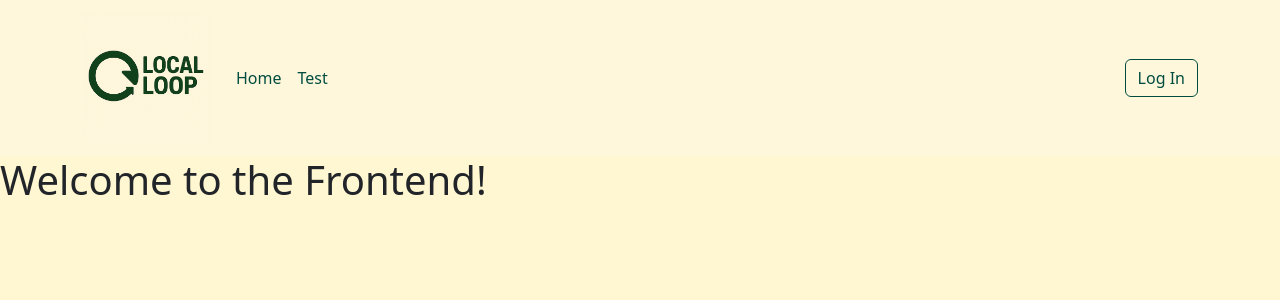
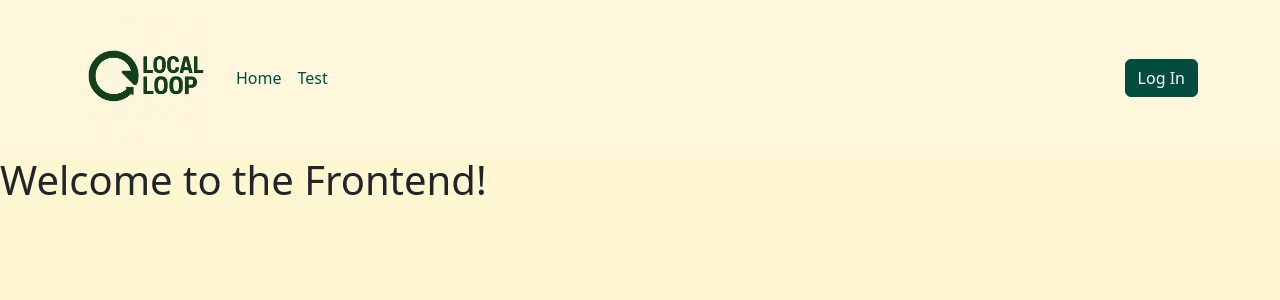
Before and after one commit to FLMP13/Local-Loop-Frontend, a React (Vite) app in the folder my-app/: page / in a window 1280 px wide. Shown: the top 300 px of the page. Built offline with nearby package versions, Linux system fonts and the light colour scheme.

Commit message:
conditional 'My Profile' button and route in Navbar

```diff
--- a/my-app/src/App.jsx
+++ b/my-app/src/App.jsx
@@ -1,7 +1,7 @@
 //  Top Level Layout Component including navigation and routes
 import 'bootstrap/dist/css/bootstrap.min.css';
 import './index.css'
-import React from 'react'
+import React, { useContext } from 'react'
 import { Routes, Route, Link } from 'react-router-dom'
 import Container from 'react-bootstrap/Container';
 import Navbar from 'react-bootstrap/Navbar';
@@ -11,10 +11,14 @@ import Home from './pages/Home.jsx'
 import Test from './pages/Test.jsx'
 import Login from './pages/Login.jsx'
 import CreateProfile from './pages/CreateProfile.jsx'
+import MyProfile from './pages/MyProfile.jsx'
 import logo from './assets/logo.png'
+import { AuthContext } from './context/AuthContext.jsx'
 
 
 export default function App() {
+  const { user } = useContext(AuthContext)
+
   return (
     <>
       <Navbar expand="lg" style={{ backgroundColor: '#fff7dc' }}>
@@ -32,8 +36,13 @@ export default function App() {
             <Nav.Link as={Link} to="/test">Test</Nav.Link>
           </Nav>
           <Nav className="ms-auto">
-            <Button variant="outline-dark" as={Link} to="/login">
-              Log In
+            <Button
+              as={Link}
+              to={user ? '/profile' : '/login'}                             // conditional redirect
+              variant="dark"
+              className="ms-auto"
+            >
+              {user ? 'My Profile' : 'Log In'}
             </Button>
           </Nav>
         </Container>
@@ -43,6 +52,7 @@ export default function App() {
         <Route path="/test" element={<Test />} />
         <Route path="/login" element={<Login />} />
         <Route path="/create-profile" element={<CreateProfile />} />
+        <Route path="/profile" element={<MyProfile />} />
       </Routes>
     </>
   )
```
